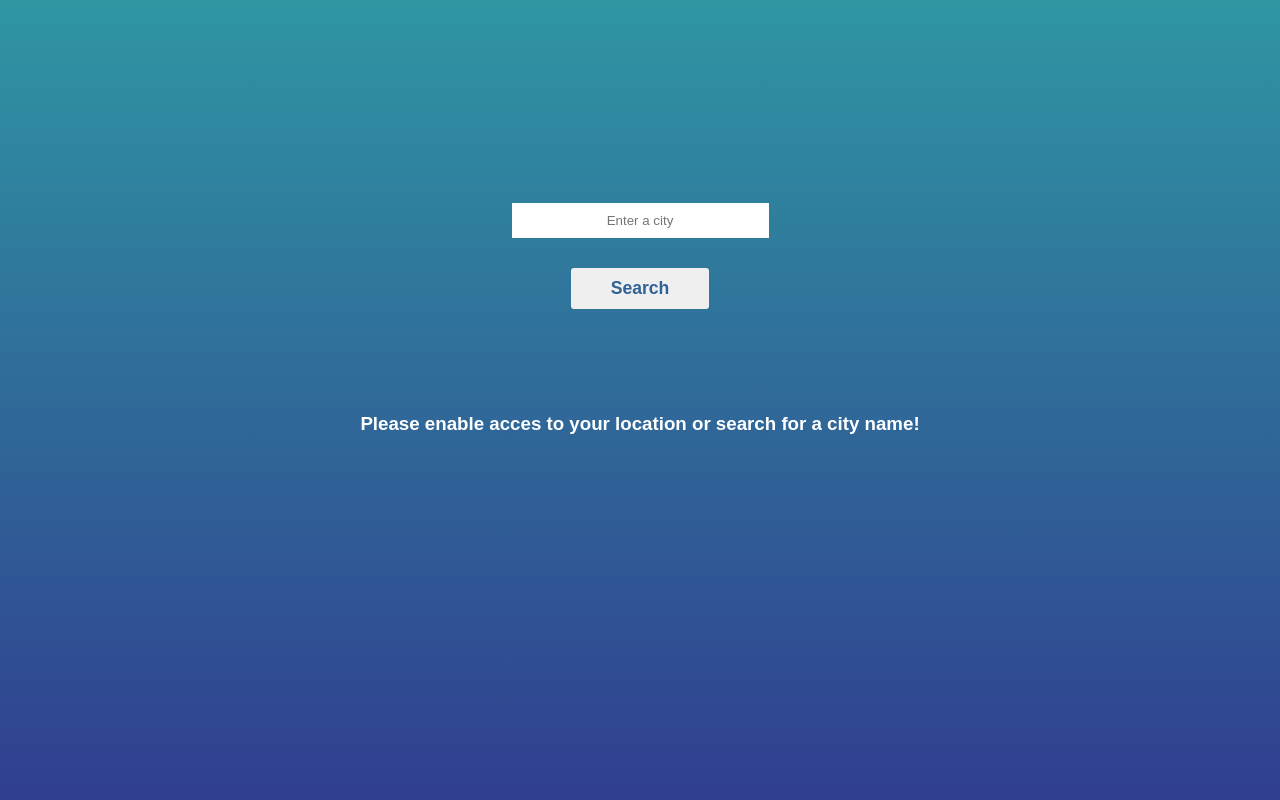
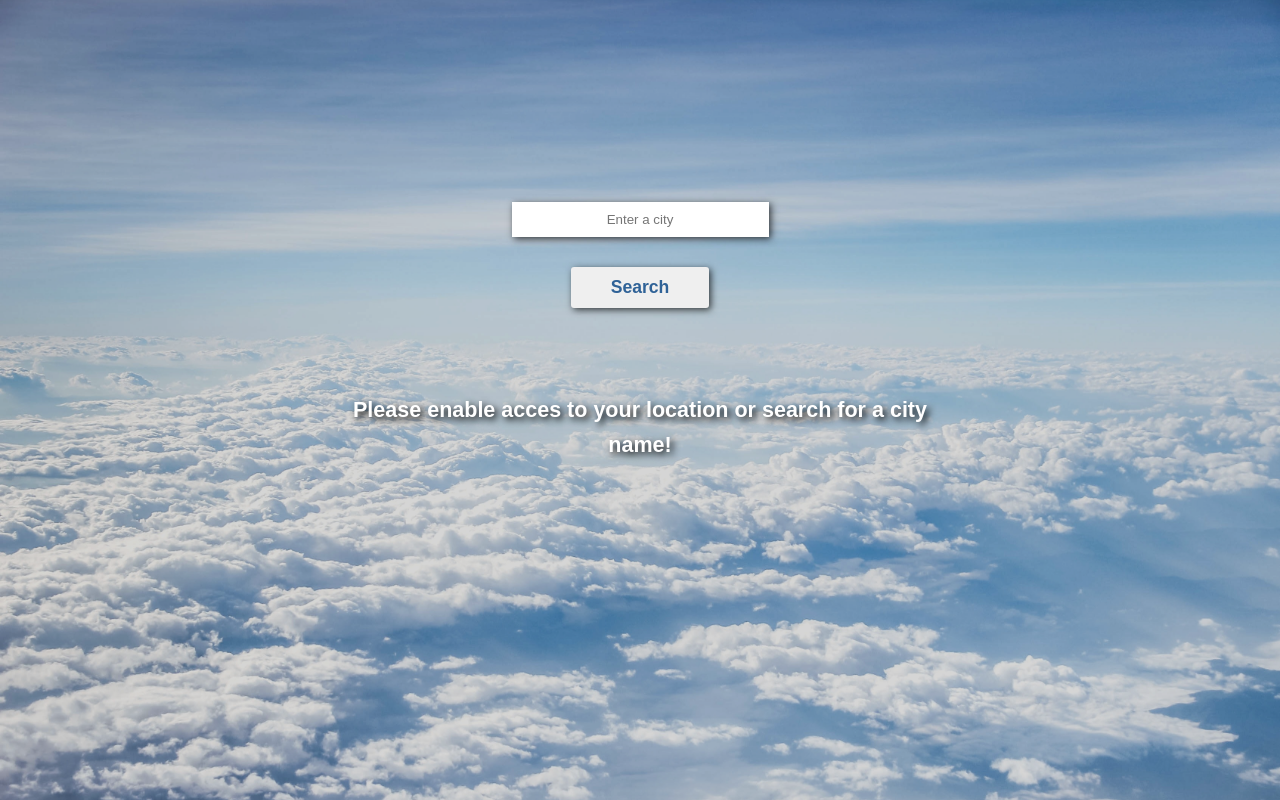
Before and after one commit to Vellyus/weather, a plain HTML site: page index.html in a window 1280 px wide. Drawn offline with Linux system fonts and the light colour scheme.

Commit message:
Add files via upload

```diff
--- a/index.html
+++ b/index.html
@@ -11,6 +11,10 @@
 </head>
 
 <body>
+    <div class="wrapper">
+    </div>
+
+    <main>
         <div class="day"></div>
         <div class="clock"></div>
         <div class="search">
@@ -28,6 +32,7 @@
             <h2 id="desc" class="temperature-discription">description</h2>
         </div>
         </div>
+    </main>
 
     <script src="weather.js"></script>
 </body>
--- a/weather.css
+++ b/weather.css
@@ -5,15 +5,39 @@
 }
 
 body {
+    /* height: 100vh;
+    display: flex;
+    justify-content: center;
+    flex-direction: column;
+    align-items: center; */
+    font-family: sans-serif;
+    color: white;
+    text-align: center;
+    /* background: linear-gradient(rgb(47, 150, 163), rgb(48, 62, 143)); */
+    background-image: url("backgroundImage.jpg");
+    background-size: cover;
+    background-position: center;
+}
+
+.wrapper {
+    background-color: rgb(90, 90, 90, .25);
+    position: relative;
+    background-position: center;
+    background-size: cover;
+    background-repeat: no-repeat;
+    min-height: 100vh;
+}
+
+main {
     height: 100vh;
     display: flex;
     justify-content: center;
     flex-direction: column;
     align-items: center;
-    font-family: sans-serif;
-    color: white;
-    text-align: center;
-    background: linear-gradient(rgb(47, 150, 163), rgb(48, 62, 143));
+    text-shadow: 3px 3px 7px rgba(0, 0, 0, 1);
+    position: absolute;
+    top: 0;
+    width: 100%;
 }
 
 .location,
@@ -28,10 +52,12 @@ body {
 
 .location {
     margin-top: 1em;
+    font-size: 1.15em;
 }
 
 .temperature {
     flex-direction: column;
+    font-size: 1.35em;
 }
 
 .search {
@@ -48,6 +74,8 @@ button {
     padding: 10px 40px;
     text-align: center;
     border: none;
+    box-shadow: 2px 2px 7px rgba(0, 0, 0, .7);
+
 }
 
 button {
@@ -69,6 +97,7 @@ button:hover {
 #desc {
     font-style: italic;
     font-weight: 100;
+    font-size: 1.2em;
 }
 
 .clock {
```
Also changed, not shown: backgroundImage.jpg (added). Lines whose indentation alone changed are shown as unchanged.
